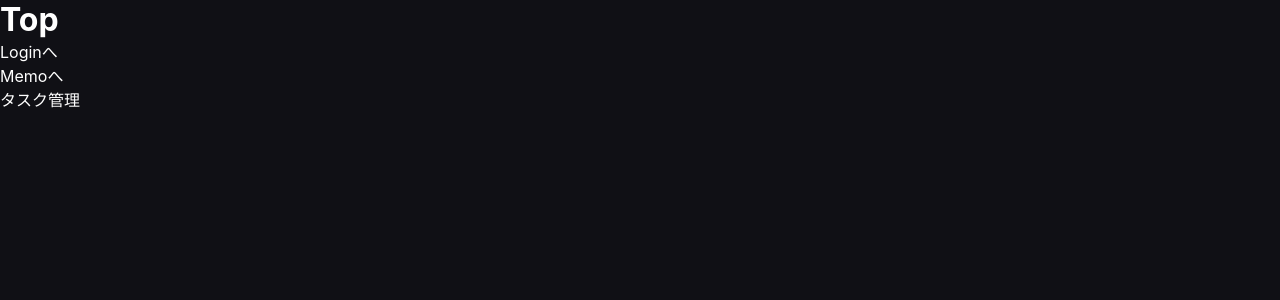
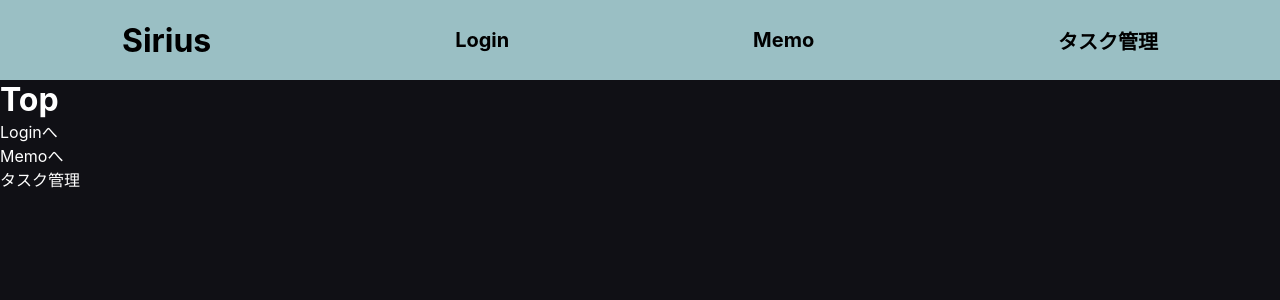
Before and after one commit to JunyaLab/secretary, a React (Create React App) app: page /top in a window 1280 px wide. Shown: the top 300 px of the page. Built offline with nearby package versions, Linux system fonts and the light colour scheme.

Commit message:
add header

```diff
--- /dev/null
+++ b/src/Components/Header/Header.js
@@ -0,0 +1,18 @@
+import React from 'react';
+import { Link } from "react-router-dom";
+import styles from "./Header.module.css";
+
+class Header extends React.Component{
+    render() {
+        return (
+            <div className={styles["header"]}>
+                <h1 className={`${styles["header-contents"]} ${styles["title"]}`}>Sirius</h1>
+                <div><Link to={`/`} className={styles["header-contents"]}>Login</Link></div>
+                <div><Link to={`/memo/`} className={styles["header-contents"]}>Memo</Link></div>
+                <div><Link to={`/task/`} className={styles["header-contents"]}>タスク管理</Link></div>
+            </div>
+        );
+    }
+};
+
+export default Header;
--- /dev/null
+++ b/src/Components/Header/Header.module.css
@@ -0,0 +1,18 @@
+.header{
+    width: 100vw;
+    height: 10vh;
+    display: flex;
+    align-items: center;
+    justify-content: space-around;
+    background-color: rgba(200,250,255,.75);
+}
+
+.header-contents{
+    color: #000000;
+    font-size: 125%;
+    font-weight: bold;
+}
+
+.title{
+    font-size: 200%;
+}
--- a/src/ui/Top/Top.js
+++ b/src/ui/Top/Top.js
@@ -1,8 +1,10 @@
 import { Link } from "react-router-dom";
+import Header from "../../Components/Header/Header";
 
 const Top = () => {
   return (
     <>
+      <Header />
       <h1>Top</h1>
       <div>
         <Link to={`/`}>Loginへ</Link>
```
